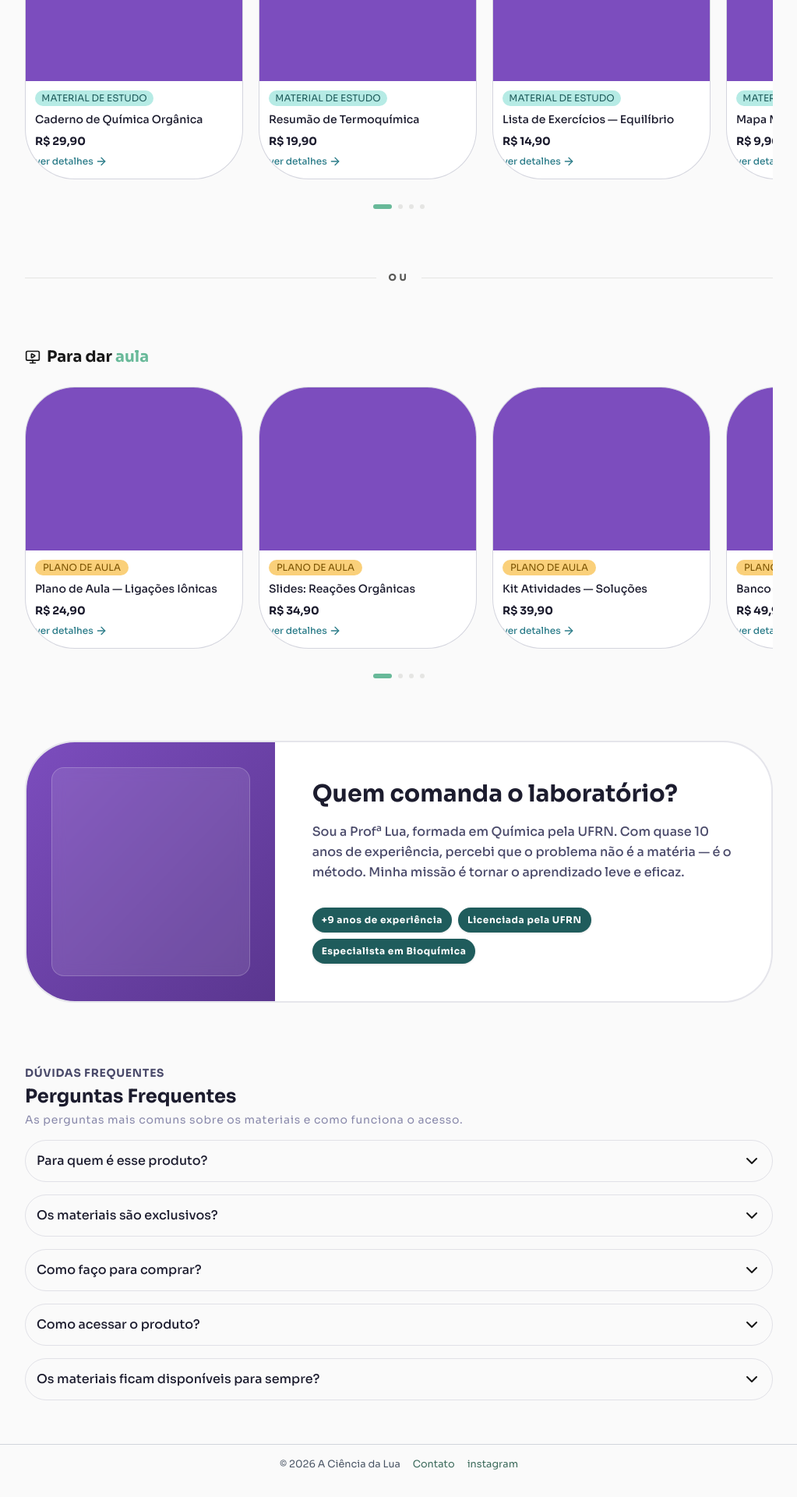
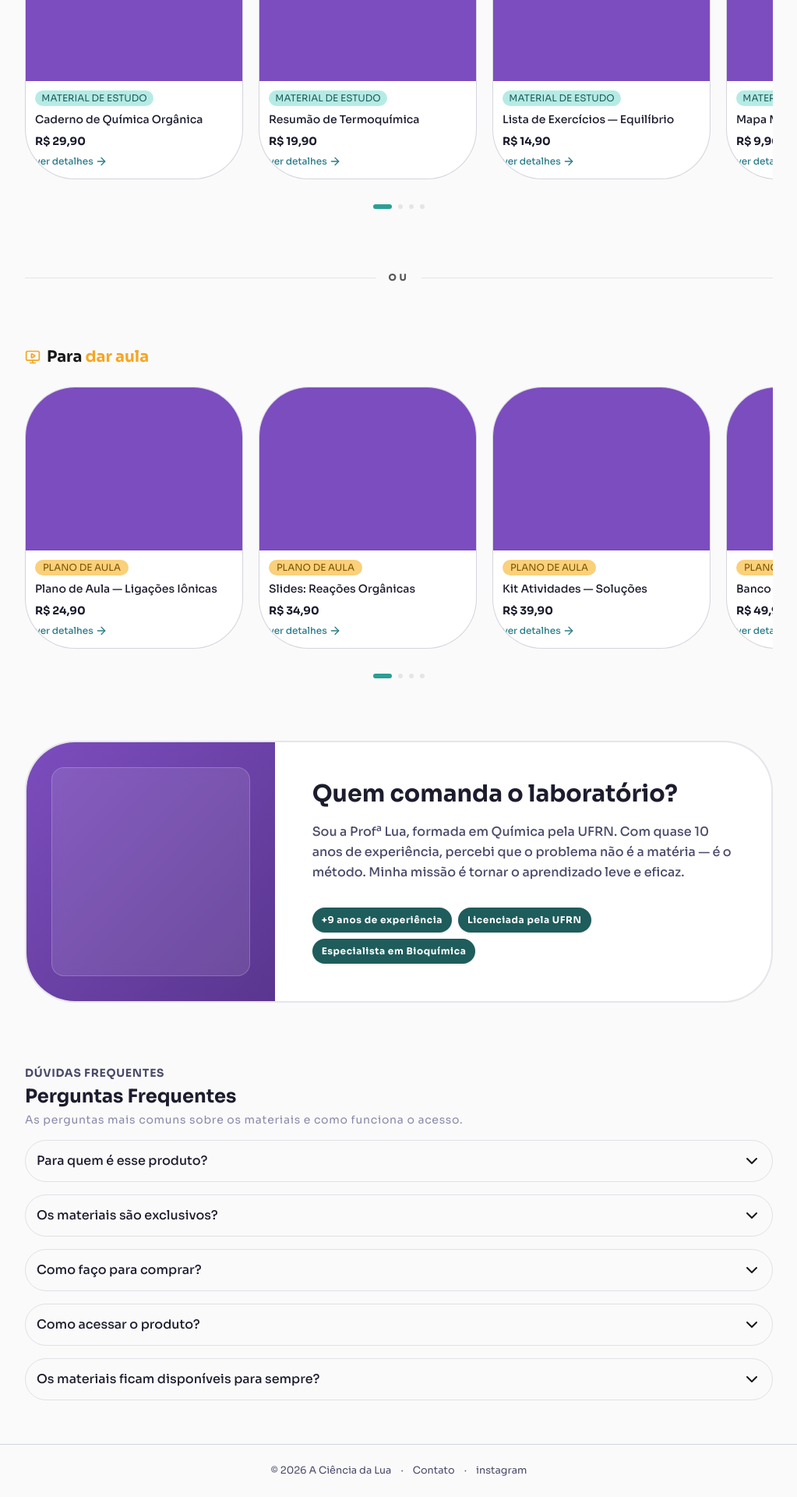
Before and after one commit to LuizHenri16/acienciadalua_frontend, a Next.js app: page / in a window 1280 px wide. Shown: the part 679-2599 px from the top of the page at 78% size, without its empty margins (128-1151 px from the left). Built offline with nearby package versions, Linux system fonts and the light colour scheme; a web font is replaced by a local one.

Commit message:
last color update in store page

```diff
--- a/src/components/footer/footer.tsx
+++ b/src/components/footer/footer.tsx
@@ -1,9 +1,13 @@
+import Link from "next/link";
+
 export function Footer() {
     return (
-        <footer className="mt-10 border-t border-gray-300 w-full flex justify-center gap-4 px-6 py-4 text-[.8rem]">
-            <p className="text-gray-600">© 2026 A Ciência da Lua</p>
-            <a className="text-green-dark-custom" href="">Contato</a>
-            <a className="text-green-dark-custom" href="">instagram</a>
+        <footer className="mt-10 border-t border-gray-300 w-full flex justify-center gap-3 px-6 py-6 text-[.8rem]">
+            <p className="text-texto-secundario"> © 2026 A Ciência da Lua</p>
+            <p className="text-texto-secundario"> · </p>
+            <Link className="text-texto-secundario hover:text-texto-principal transition-colors" href="">Contato</Link>
+            <p className="text-texto-secundario"> · </p>
+            <Link className="text-texto-secundario hover:text-texto-principal transition-colors" href="">instagram</Link>
         </footer>
     );
 }
--- a/src/components/home/studySection.tsx
+++ b/src/components/home/studySection.tsx
@@ -27,7 +27,7 @@ export function StudySection() {
       <div className="flex items-center gap-2 mb-6">
         <BookOpen className="w-5 h-5 text-[#171717]" />
         <h2 className="text-xl font-bold text-[#171717]">
-          Para <span className="text-[#68B999]">Estudar</span>
+          Para <span className="text-turquesa-dark">Estudar</span>
         </h2>
       </div>
 
--- a/src/components/home/teachSection.tsx
+++ b/src/components/home/teachSection.tsx
@@ -24,9 +24,9 @@ export function TeachSection() {
   return (
     <section className="w-full">
       <div className="flex items-center gap-2 mb-6">
-        <MonitorPlay className="w-5 h-5 text-[#171717]" />
-        <h2 className="text-xl font-bold text-[#171717]">
-          Para dar <span className="text-[#68B999]">aula</span>
+        <MonitorPlay className="w-5 h-5 text-ouro" />
+        <h2 className="text-xl font-bold text-#171717]">
+          Para <span className="text-ouro"> dar aula</span>
         </h2>
       </div>
 
--- a/src/components/ui/carousel/productCarousel.tsx
+++ b/src/components/ui/carousel/productCarousel.tsx
@@ -100,7 +100,7 @@ export function ProductCarousel({ materials, isLoading }: ProductCarouselProps)
                         key={index}
                         onClick={() => scrollToIndex(index)}
                         className={`h-1.5 rounded-full transition-all duration-300 ${activeIndex === index
-                            ? "bg-[#68B999] w-6"
+                            ? "bg-turquesa-dark w-6"
                             : "bg-[#E5E5E3] w-1.5 hover:bg-[#D1D1CF]"
                             }`}
                         aria-label={`Ver produto ${index + 1}`}
```
